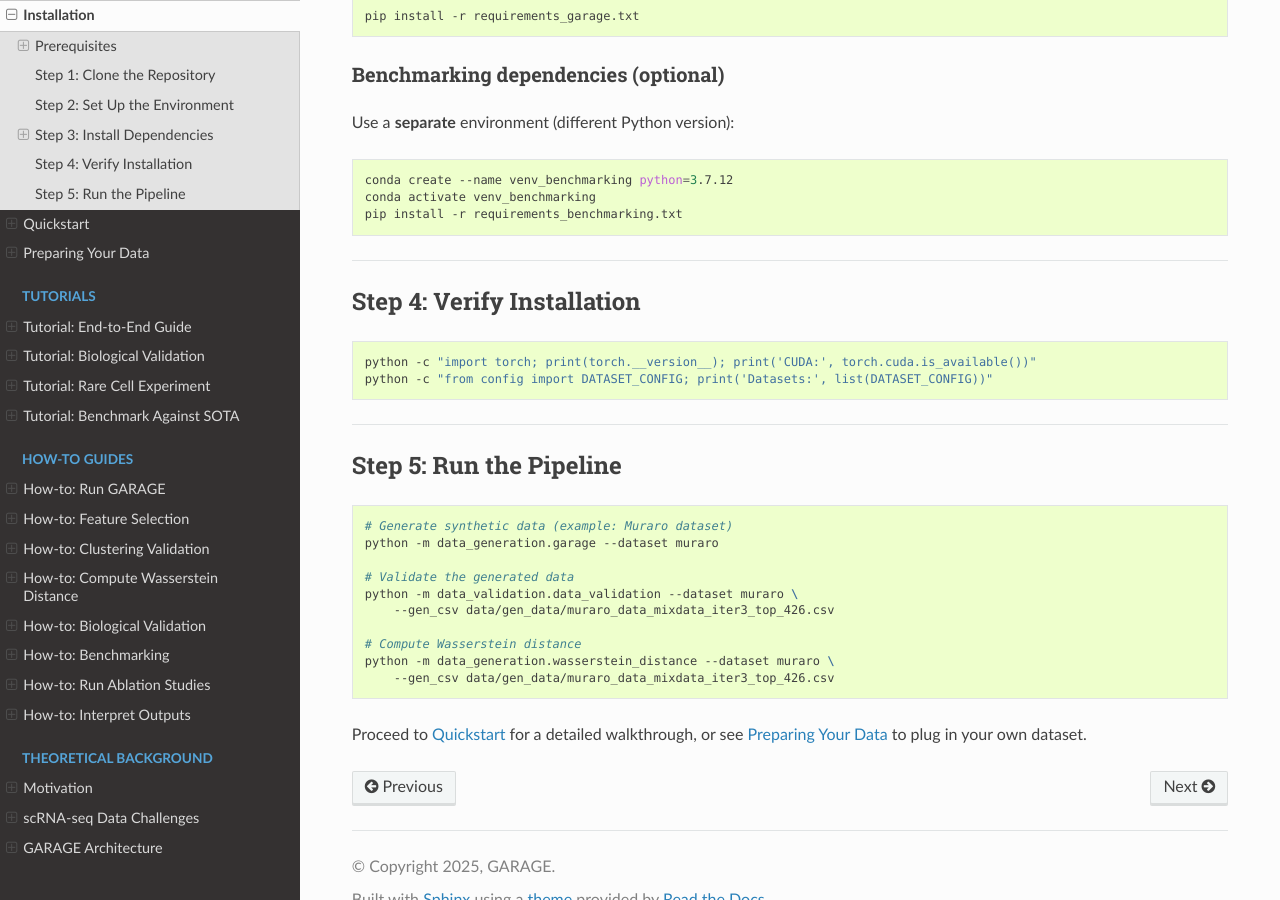
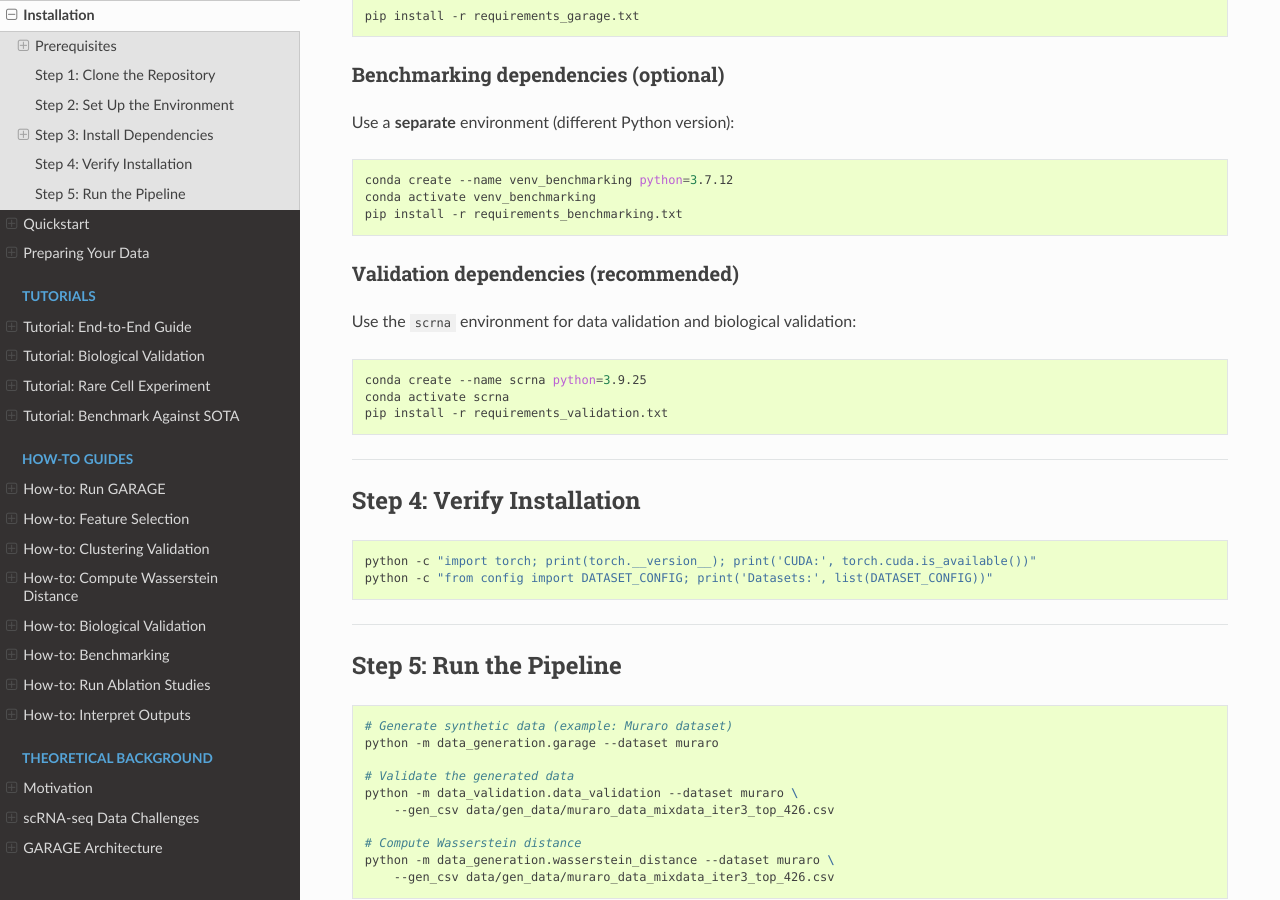
Before and after one commit to RitwikGanguly/GARAGE, a Sphinx documentation site: the page built from docs/installation.md, in a window 1280 px wide and 900 px high, scrolled down 1357 px. Built offline with Sphinx 7.4.7 and the Read the Docs theme 3.1.0, drawn with Linux system fonts in a browser that asks for light colours.

Commit message:
[garage] updated the requirement files

````diff
--- a/docs/conf.py
+++ b/docs/conf.py
@@ -30,6 +30,7 @@ exclude_patterns = [
     '_build', 'Thumbs.db', '.DS_Store',
     'ari.md', 'bioinformatics.md', 'feature.md', 'leiden.md',
     'pca.md', 'project_overview.md', 'umap.md',
+    'computational_requirements.md',
 ]
 
 # -- Intersphinx mappings ----------------------------------------------------
--- a/docs/installation.md
+++ b/docs/installation.md
@@ -71,6 +71,16 @@ conda activate venv_benchmarking
 pip install -r requirements_benchmarking.txt
 ```
 
+### Validation dependencies (recommended)
+
+Use the ``scrna`` environment for data validation and biological validation:
+
+```bash
+conda create --name scrna python=3.9.25
+conda activate scrna
+pip install -r requirements_validation.txt
+```
+
 ---
 
 ## Step 4: Verify Installation
````
Also changed, not shown: README.md (+4 -3 lines), docs/computational_requirements.md (added, +45 -0 lines), requirements_benchmarking.txt (+5 -17 lines), requirements_garage.txt (+29 -18 lines), requirements_validation.txt (added, +36 -0 lines).
